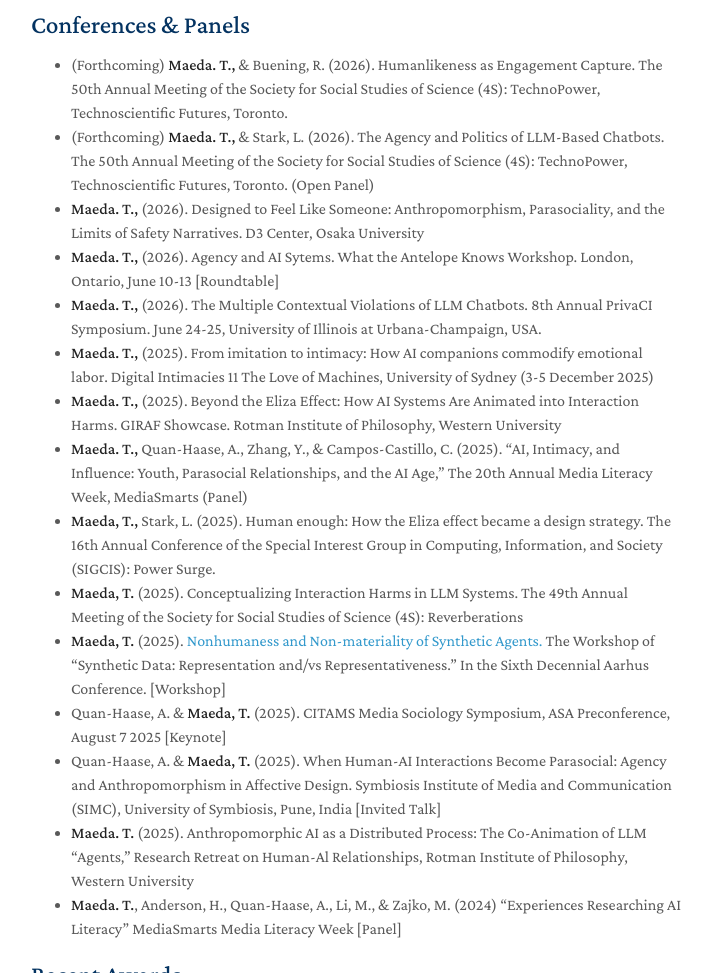
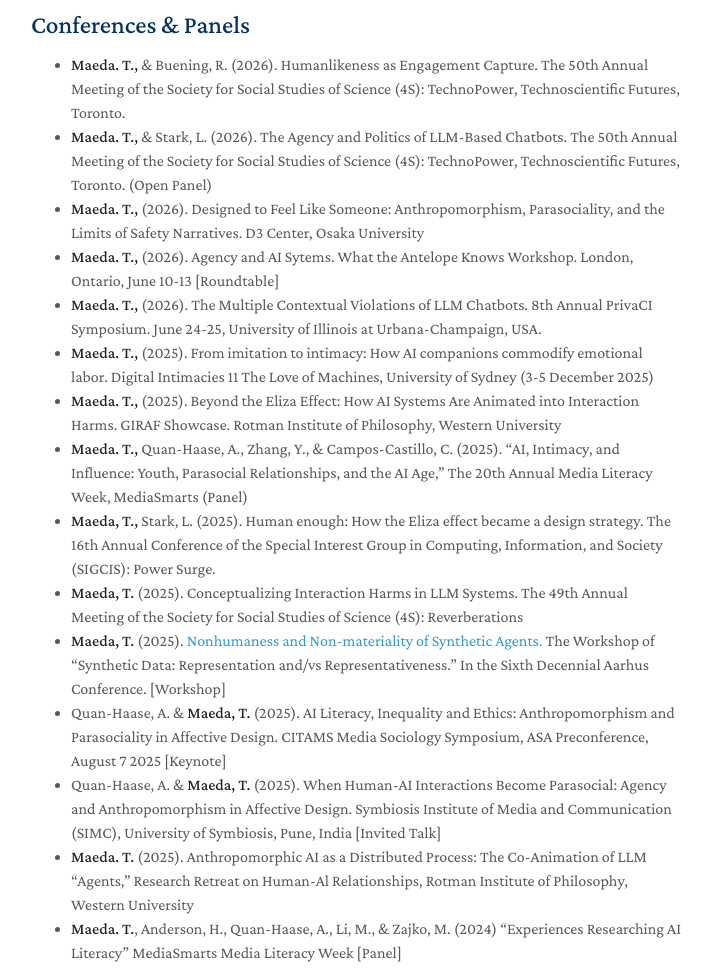
Before and after one commit to tkmaeda/tkmaeda.github.io, a website: page index.html in a window 1280 px wide. Shown: the part 1880-2853 px from the top of the page, without its empty margins (439-1150 px from the left). Drawn offline with nearby package versions, Linux system fonts and the light colour scheme; some icons are missing.

Commit message:
Update conference listings with new details

```diff
--- a/index.html
+++ b/index.html
@@ -224,8 +224,8 @@
 
             <h2 id="grants">Conferences & Panels</h2>
             <ul>
-                <li>(Forthcoming) <strong>Maeda. T.,</strong> & Buening, R. (2026). Humanlikeness as Engagement Capture. The 50th Annual Meeting of the Society for Social Studies of Science (4S): TechnoPower, Technoscientific Futures, Toronto.</li>
-                <li>(Forthcoming) <strong>Maeda. T.,</strong> & Stark, L. (2026). The Agency and Politics of LLM-Based Chatbots. The 50th Annual Meeting of the Society for Social Studies of Science (4S): TechnoPower, Technoscientific Futures, Toronto. (Open Panel)</li>
+                <li><strong>Maeda. T.,</strong> & Buening, R. (2026). Humanlikeness as Engagement Capture. The 50th Annual Meeting of the Society for Social Studies of Science (4S): TechnoPower, Technoscientific Futures, Toronto.</li>
+                <li><strong>Maeda. T.,</strong> & Stark, L. (2026). The Agency and Politics of LLM-Based Chatbots. The 50th Annual Meeting of the Society for Social Studies of Science (4S): TechnoPower, Technoscientific Futures, Toronto. (Open Panel)</li>
                 <li><strong>Maeda. T.,</strong> (2026). Designed to Feel Like Someone: Anthropomorphism, Parasociality, and the Limits of Safety Narratives. D3 Center, Osaka University</li>
                 <li><strong>Maeda. T.,</strong> (2026). Agency and AI Sytems. What the Antelope Knows Workshop. London, Ontario, June 10-13 [Roundtable]</li>
                 <li><strong>Maeda. T.,</strong> (2026). The Multiple Contextual Violations of LLM Chatbots. 8th Annual PrivaCI Symposium. June 24-25, University of Illinois at Urbana-Champaign, USA.</li>
@@ -235,7 +235,7 @@
                 <li><strong>Maeda, T.,</strong> Stark, L. (2025). Human enough: How the Eliza effect became a design strategy. The 16th Annual Conference of the Special Interest Group in Computing, Information, and Society (SIGCIS): Power Surge.</li>
                 <li><strong>Maeda, T.</strong> (2025). Conceptualizing Interaction Harms in LLM Systems. The 49th Annual Meeting of the Society for Social Studies of Science (4S): Reverberations</li>
                 <li><strong>Maeda, T.</strong> (2025). <a href="https://synthetic-data-workshop.github.io/papers/09.pdf"> Nonhumaness and Non-materiality of Synthetic Agents. </a> The Workshop of “Synthetic Data: Representation and/vs Representativeness.” In the Sixth Decennial Aarhus Conference. [Workshop]</li>
-                <li>Quan-Haase, A. & <strong>Maeda, T.</strong> (2025). CITAMS Media Sociology Symposium, ASA Preconference, August 7 2025 [Keynote]</li>
+                <li>Quan-Haase, A. & <strong>Maeda, T.</strong> (2025). AI Literacy, Inequality and Ethics: Anthropomorphism and Parasociality in Affective Design. CITAMS Media Sociology Symposium, ASA Preconference, August 7 2025 [Keynote]</li>
                 <li>Quan-Haase, A. & <strong>Maeda, T.</strong> (2025). When Human-AI Interactions Become Parasocial: Agency and Anthropomorphism in Affective Design. Symbiosis Institute of Media and Communication (SIMC), University of Symbiosis, Pune, India [Invited Talk]</li>
                 <li><strong>Maeda. T.</strong> (2025). Anthropomorphic AI as a Distributed Process: The Co-Animation of LLM “Agents,” Research Retreat on Human-Al Relationships, Rotman Institute of Philosophy, Western University</li>
                 <li><strong>Maeda. T.</strong>, Anderson, H., Quan-Haase, A., Li, M., & Zajko, M. (2024) “Experiences Researching AI Literacy” MediaSmarts Media Literacy Week [Panel]</li>
```
